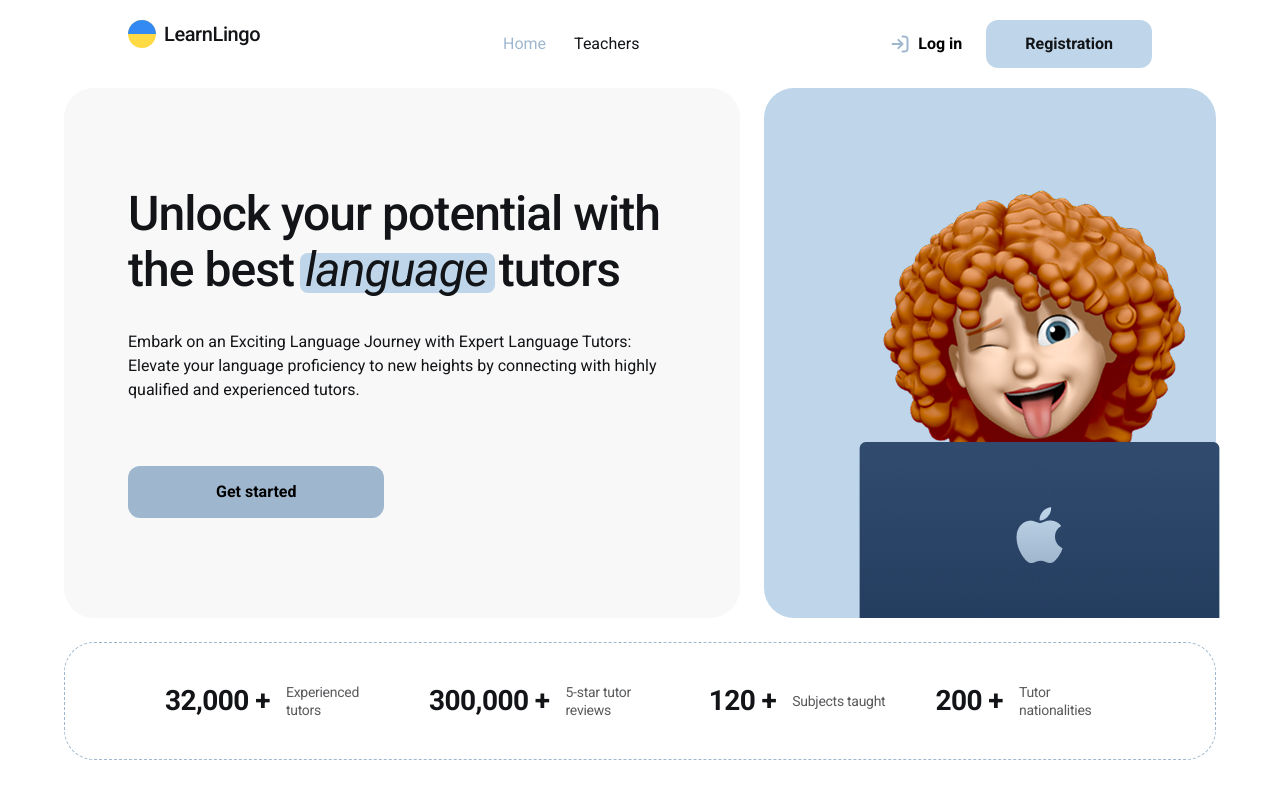
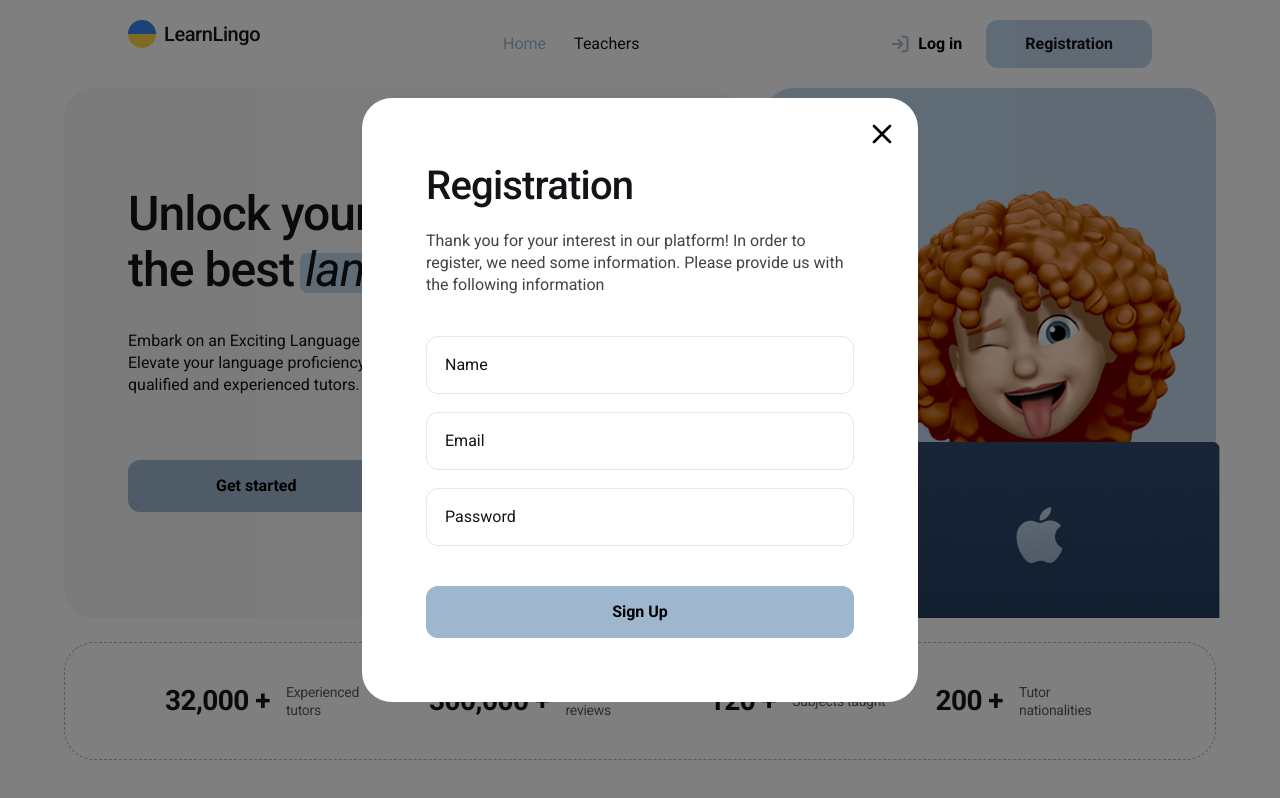
Before and after one commit to kiryhanchiiiik/learn-lingo, a React (Vite) app: page / in a window 1280 px wide. Both pictures are taken after a click on the button "Registration". Built offline with nearby package versions, Linux system fonts and the light colour scheme.

Commit message:
add registration form

```diff
--- a/package.json
+++ b/package.json
@@ -10,11 +10,15 @@
     "preview": "vite preview"
   },
   "dependencies": {
+    "@reduxjs/toolkit": "^2.8.2",
     "clsx": "^2.1.1",
+    "formik": "^2.4.6",
     "react": "^19.1.0",
     "react-dom": "^19.1.0",
+    "react-redux": "^9.2.0",
     "react-router-dom": "^7.6.0",
-    "sass": "^1.88.0"
+    "sass": "^1.88.0",
+    "yup": "^1.6.1"
   },
   "devDependencies": {
     "@eslint/js": "^9.25.0",
--- a/src/components/Header/Header.module.scss
+++ b/src/components/Header/Header.module.scss
@@ -73,3 +73,57 @@
 .link:focus {
   color: #bfd6ea;
 }
+
+// --- reg ---
+
+.regTitle {
+  font-weight: 500;
+  font-size: 40px;
+  line-height: 120%;
+  letter-spacing: -0.02em;
+  margin-bottom: 20px;
+}
+
+.regSubTitle {
+  color: rgba(18, 20, 23, 0.8);
+  margin-bottom: 40px;
+}
+
+.input {
+  border: 1px solid rgba(18, 20, 23, 0.1);
+  border-radius: 12px;
+  padding-left: 18px;
+  padding-top: 16px;
+  padding-bottom: 16px;
+  width: 100%;
+  margin-bottom: 18px;
+}
+
+.lastInput {
+  margin-bottom: 40px;
+}
+
+input::placeholder {
+  color: #121417;
+}
+
+.registerBtn {
+  width: 100%;
+  border-radius: 12px;
+  background-color: #9fb7ce;
+  padding-top: 16px;
+  padding-bottom: 16px;
+
+  transition: color 350ms cubic-bezier(0.4, 0, 0.2, 1),
+    background-color 350ms cubic-bezier(0.4, 0, 0.2, 1);
+
+  &:hover,
+  &:focus {
+    background-color: #bfd6ea;
+    color: #ffffff;
+  }
+}
+
+.error {
+  color: red;
+}
--- a/src/components/Header/Header.tsx
+++ b/src/components/Header/Header.tsx
@@ -1,14 +1,45 @@
-import css from "./Header.module.scss";
-import sprite from "../../img/sprite.svg";
-
+import { Field, Formik, Form, ErrorMessage } from "formik";
+import * as Yup from "yup";
+import { useState } from "react";
 import { NavLink } from "react-router-dom";
 import clsx from "clsx";
+import Modal from "../Modal/Modal";
+
+import sprite from "../../img/sprite.svg";
+import css from "./Header.module.scss";
 
 const buildLinkClass = ({ isActive }: { isActive: boolean }) => {
   return clsx(css.link, isActive && css.active);
 };
 
+interface RegistrationFormValues {
+  name: string;
+  email: string;
+  password: string;
+}
+
+const INITIAL_VALUES: RegistrationFormValues = {
+  name: "",
+  email: "",
+  password: "",
+};
+
 const Header = () => {
+  const [isModalOpen, setIsModalOpen] = useState<boolean>(false);
+  const openModal = () => setIsModalOpen(true);
+  const closeModal = () => setIsModalOpen(false);
+
+  const RegisterUserSchema = Yup.object().shape({
+    name: Yup.string()
+      .min(3, "Too short!")
+      .max(20, "Too Long!")
+      .required("Required!"),
+    email: Yup.string()
+      .email("Email must be a valid format")
+      .required("Required!"),
+    password: Yup.string().min(8, "Too short!").required("Required"),
+  });
+
   return (
     <header className={css.header}>
       <div className={css.wrapper}>
@@ -35,11 +66,79 @@ const Header = () => {
             </svg>
             Log in
           </button>
-          <button className={css.regBtn} type="button">
+          <button className={css.regBtn} type="button" onClick={openModal}>
             Registration
           </button>
         </div>
       </div>
+
+      {isModalOpen && (
+        <Modal onClose={closeModal}>
+          <h2 className={css.regTitle}>Registration</h2>
+          <p className={css.regSubTitle}>
+            Thank you for your interest in our platform! In order to register,
+            we need some information. Please provide us with the following
+            information
+          </p>
+
+          <Formik
+            initialValues={INITIAL_VALUES}
+            validationSchema={RegisterUserSchema}
+          >
+            <Form>
+              {/* Field for name */}
+              <label className={css.label}>
+                <ErrorMessage
+                  className={css.error}
+                  name="name"
+                  component="span"
+                />
+                <Field
+                  className={css.input}
+                  type="text"
+                  name="name"
+                  placeholder="Name"
+                />
+              </label>
+
+              {/* Field for email */}
+              <label className={css.label}>
+                <ErrorMessage
+                  className={css.error}
+                  name="email"
+                  component="span"
+                />
+                <Field
+                  className={css.input}
+                  type="email"
+                  name="email"
+                  placeholder="Email"
+                />
+              </label>
+
+              {/* Field for password */}
+              <label className={css.label}>
+                <ErrorMessage
+                  className={css.error}
+                  name="password"
+                  component="span"
+                />
+                <Field
+                  className={`${css.input} ${css.lastInput}`}
+                  type="password"
+                  name="password"
+                  placeholder="Password"
+                />
+              </label>
+
+              {/* Submit button */}
+              <button className={css.registerBtn} type="submit">
+                Sign Up
+              </button>
+            </Form>
+          </Formik>
+        </Modal>
+      )}
     </header>
   );
 };
--- /dev/null
+++ b/src/components/Modal/Modal.module.scss
@@ -0,0 +1,27 @@
+.overlay {
+  position: fixed;
+  top: 0;
+  left: 0;
+  width: 100vw;
+  height: 100vh;
+  background-color: rgba(0, 0, 0, 0.5);
+  display: flex;
+  justify-content: center;
+  align-items: center;
+  z-index: 1000;
+}
+
+.modal {
+  background: white;
+  padding: 64px;
+  border-radius: 30px;
+  position: relative;
+  width: 556px;
+}
+
+.closeBtn {
+  position: absolute;
+  top: 20px;
+  right: 20px;
+  cursor: pointer;
+}
--- /dev/null
+++ b/src/components/Modal/Modal.tsx
@@ -0,0 +1,25 @@
+import type { ReactNode } from "react";
+import sprite from "../../img/sprite.svg";
+import css from "./Modal.module.scss";
+
+type ModalProps = {
+  children: ReactNode;
+  onClose: () => void;
+};
+
+const Modal = ({ children, onClose }: ModalProps) => {
+  return (
+    <div className={css.overlay} onClick={onClose}>
+      <div className={css.modal} onClick={(e) => e.stopPropagation()}>
+        <button className={css.closeBtn} onClick={onClose}>
+          <svg width={32} height={32}>
+            <use href={`${sprite}#close`}></use>
+          </svg>
+        </button>
+        {children}
+      </div>
+    </div>
+  );
+};
+
+export default Modal;
--- a/src/styles/globals.scss
+++ b/src/styles/globals.scss
@@ -17,3 +17,7 @@ button {
   font-size: 16px;
   line-height: 125%;
 }
+
+p {
+  line-height: 137%;
+}
```
Also changed, not shown: src/img/sprite.svg, 1 other file (tests, documents, lock files or other folders).
